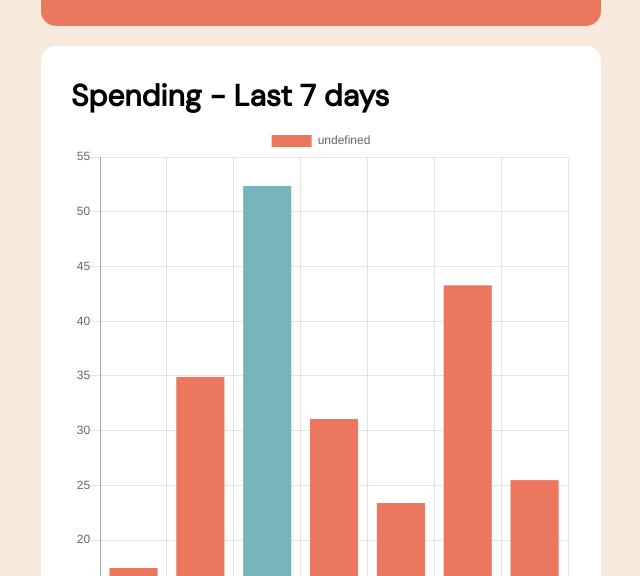
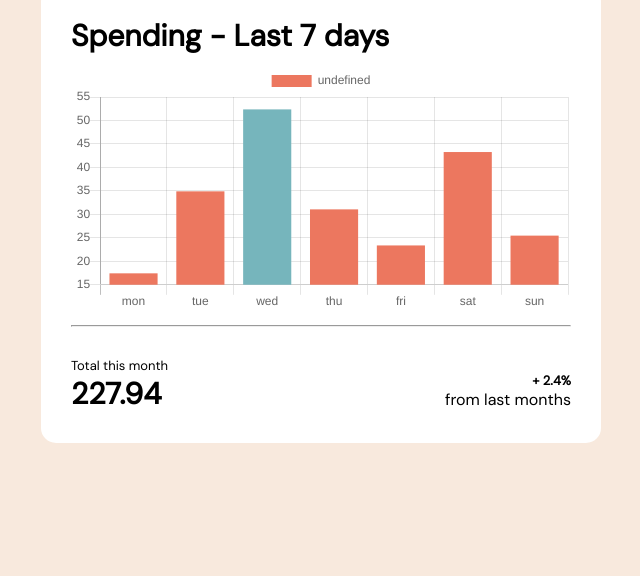
Before and after one commit to Sandesh3456/chart_frontend, a website with bundled scripts: page index.html in a window 1280 px wide. Shown: the part 224-800 px from the top of the page, without its empty margins (319-959 px from the left). Built offline with nearby package versions, Linux system fonts and the light colour scheme.

```diff
--- a/index.html
+++ b/index.html
@@ -27,7 +27,7 @@
       <div id="bottom_title">
         Spending - Last 7 days
       </div>
-      <canvas id="chart_1" width="50px" height="50px">
+      <canvas id="chart_1" width="50px" height="25px">
         Place Chart Here
       </canvas>
       <hr>
--- a/style.css
+++ b/style.css
@@ -12,7 +12,7 @@
     background-color: hsl(27, 66%, 92%)
 }
 .container {
-    margin-top: 90px;
+    margin-top: 30px;
     padding: 10px 30px 10px 30px;
     border-radius: 15px 15px 15px 15px;
     /* background-color: orange; */
```
